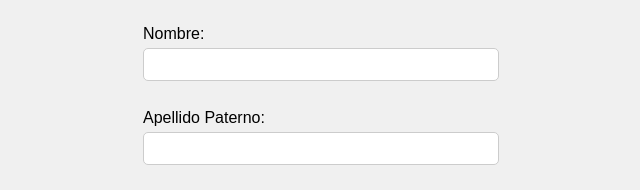
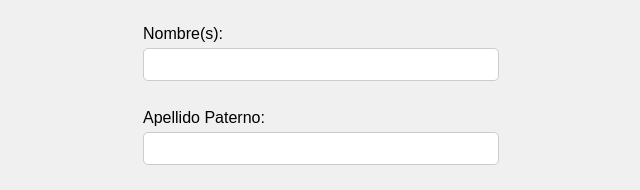
Before and after one commit to awvtn/Registro, a website: page public/index.html in a window 1280 px wide. Shown: the part 255-445 px from the top of the page, 328-968 px from the left. Drawn offline with Linux system fonts and the light colour scheme.

Commit message:
Update index.html

```diff
--- a/public/index.html
+++ b/public/index.html
@@ -25,7 +25,7 @@
             <label for="fechaNacimiento">Fecha de Nacimiento:</label>
             <input type="date" id="fechaNacimiento" name="fechaNacimiento" required><br><br>
 
-            <label for="nombre">Nombre:</label>
+            <label for="nombre">Nombre(s):</label>
             <input type="text" id="nombre" name="nombre" required><br><br>
 
             <label for="apellidoPaterno">Apellido Paterno:</label>
```
